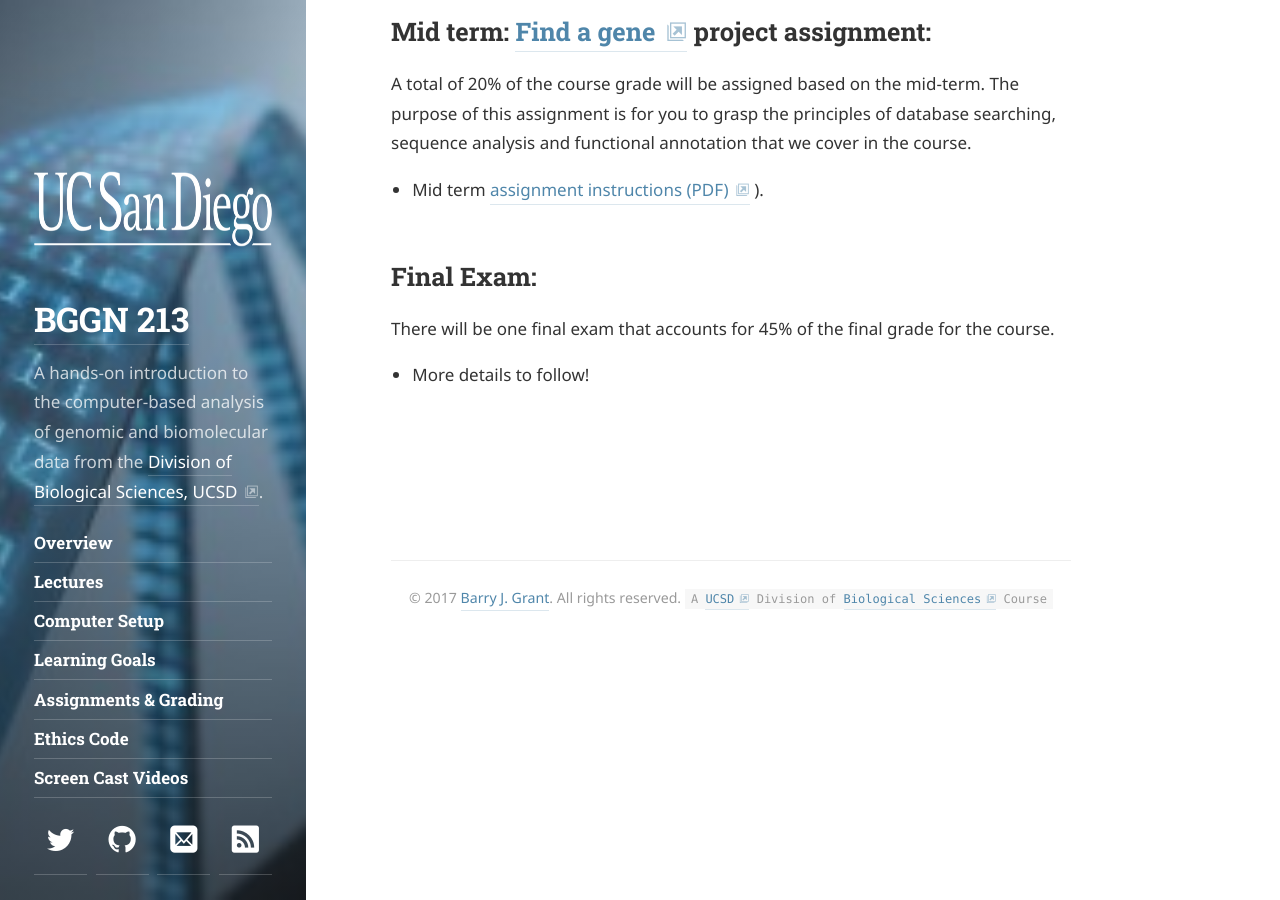
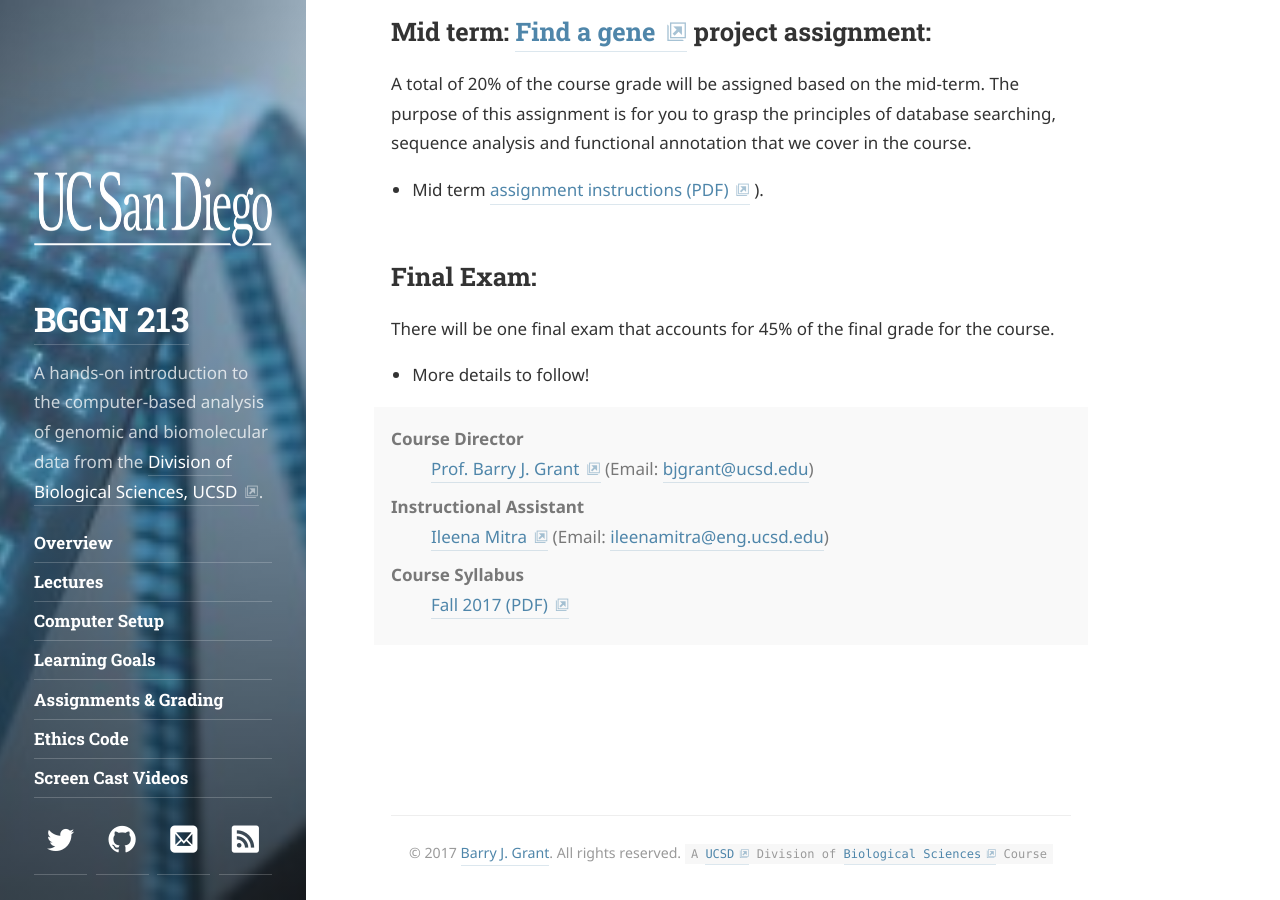
Before and after one commit to bioboot/bggn213_f17, a Jekyll site: the page built from midterm.md, in a window 1280 px wide and 900 px high, scrolled down 568 px. Built offline with Jekyll 4.4.1, drawn with Linux system fonts in a browser that asks for light colours; some web fonts are replaced.

```diff
--- a/midterm.md
+++ b/midterm.md
@@ -21,3 +21,13 @@ A total of 20% of the course grade will be assigned based on the mid-term. The p
 ## Final Exam:
 There will be one final exam that accounts for 45% of the final grade for the course.
 - More details to follow!
+
+Course Director
+: [Prof. Barry J. Grant](http://thegrantlab.org/) (Email: [bjgrant@ucsd.edu](mailto:bjgrant@ucsd.edu))
+
+Instructional Assistant
+: [Ileena Mitra](https://bioboot.github.io/bggn213_f17/ileenamitra@eng.ucsd.edu) (Email: [ileenamitra@eng.ucsd.edu](mailto:ileenamitra@eng.ucsd.edu))
+
+Course Syllabus
+: [Fall 2017 (PDF)](https://bioboot.github.io/bggn213_f17/class-material/BGGN213_F17_syllabus.pdf){:.no-push-state}
+{:.message}
```
Also changed, not shown: _data/authors.yml (+11 -1 lines), setup.md (+1 -1 lines).
